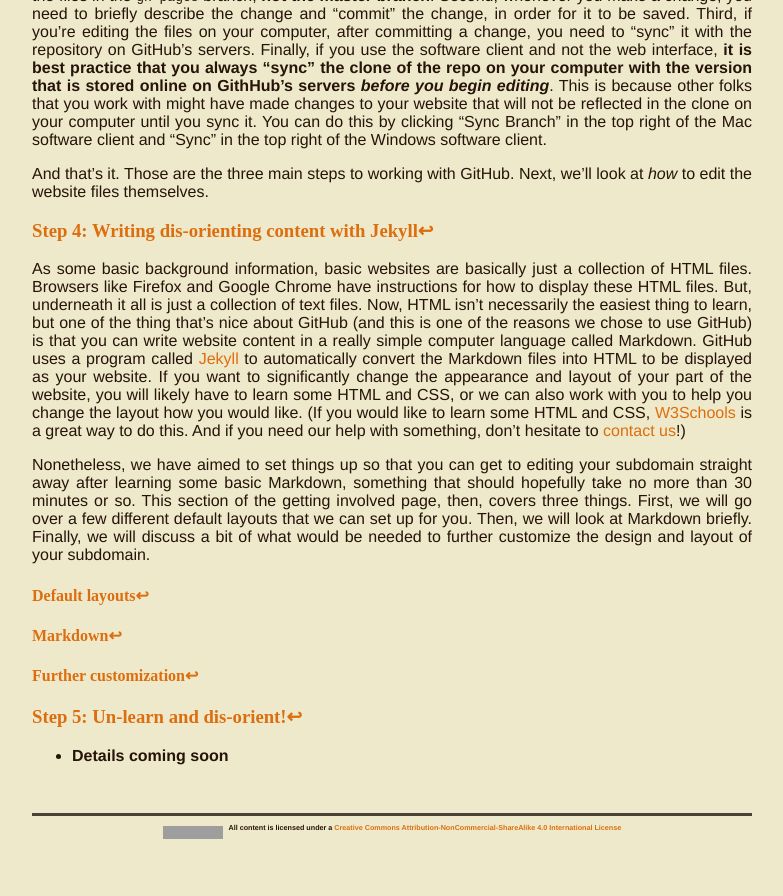
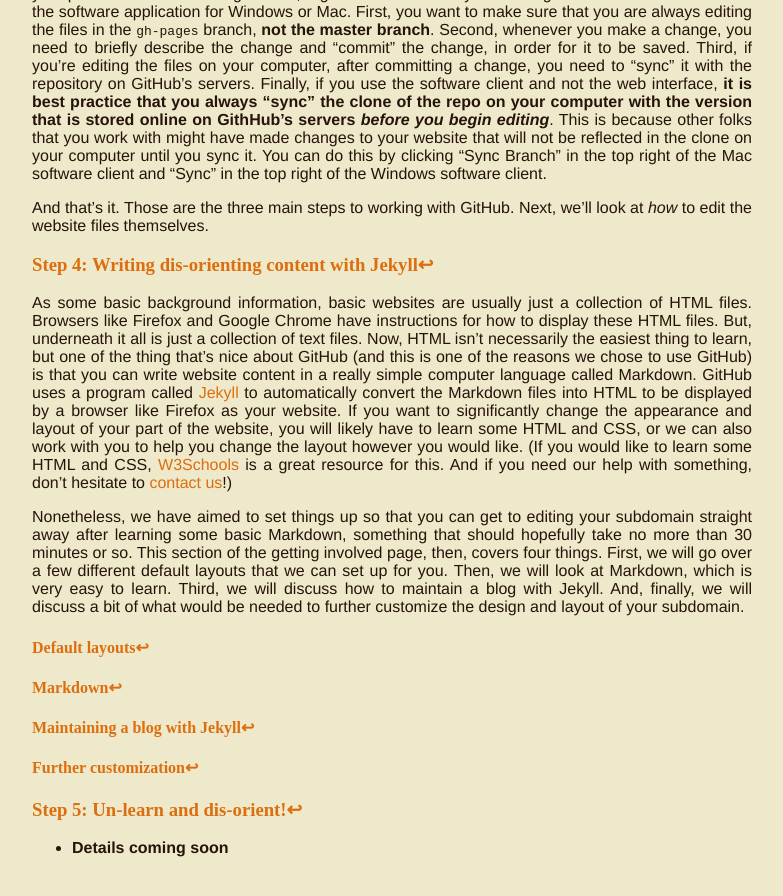
Before and after one commit to dis-orientation/dis-orientation.github.io, a Jekyll site: the page built from involved.md, in a window 1280 px wide and 900 px high, scrolled down 9158 px. Shown: the top 896 px of the window, without its empty margins (248-1031 px from the left). Built offline with Jekyll 4.4.1, drawn with Linux system fonts in a browser that asks for light colours; Markdown is read by kramdown in place of the engine named in the settings; before the commit the page ends 10007 px from its top, so only the background shows below that; some of the changed text lies outside the part shown; grey boxes are pictures that could not be loaded.

Commit message:
added blog section

```diff
--- a/involved.md
+++ b/involved.md
@@ -36,6 +36,8 @@ Below, we will focus on how to get involved if your university isn't already inv
 	- <a href="#default-layouts">Default layouts</a>
 
 	- <a href="#markdown">Markdown</a>
+
+	- <a href="#blog-with-jekyl">Maintaining a blog with Jekyll</a>
 
 	- <a href="#further-customization">Further customization</a>
 
@@ -211,13 +213,15 @@ And that's it. Those are the three main steps to working with GitHub. Next, we'l
 
 ### <a id="step-4">Step 4: Writing dis-orienting content with Jekyll</a><a href="#toc">↩</a>
 
-As some basic background information, basic websites are basically just a collection of HTML files. Browsers like Firefox and Google Chrome have instructions for how to display these HTML files. But, underneath it all is just a collection of text files. Now, HTML isn't necessarily the easiest thing to learn, but one of the thing that's nice about GitHub (and this is one of the reasons we chose to use GitHub) is that you can write website content in a really simple computer language called Markdown. GitHub uses a program called [Jekyll](http://jekyllrb.com/) to automatically convert the Markdown files into HTML to be displayed as your website. If you want to significantly change the appearance and layout of your part of the website, you will likely have to learn some HTML and CSS, or we can also work with you to help you change the layout how you would like. (If you would like to learn some HTML and CSS, [W3Schools](http://www.w3schools.com/) is a great way to do this. And if you need our help with something, don't hesitate to [contact us](http://dis-orientation.info/contact)!)
+As some basic background information, basic websites are usually just a collection of HTML files. Browsers like Firefox and Google Chrome have instructions for how to display these HTML files. But, underneath it all is just a collection of text files. Now, HTML isn't necessarily the easiest thing to learn, but one of the thing that's nice about GitHub (and this is one of the reasons we chose to use GitHub) is that you can write website content in a really simple computer language called Markdown. GitHub uses a program called [Jekyll](http://jekyllrb.com/) to automatically convert the Markdown files into HTML to be displayed by a browser like Firefox as your website. If you want to significantly change the appearance and layout of your part of the website, you will likely have to learn some HTML and CSS, or we can also work with you to help you change the layout however you would like. (If you would like to learn some HTML and CSS, [W3Schools](http://www.w3schools.com/) is a great resource for this. And if you need our help with something, don't hesitate to [contact us](http://dis-orientation.info/contact)!)
 
-Nonetheless, we have aimed to set things up so that you can get to editing your subdomain straight away after learning some basic Markdown, something that should hopefully take no more than 30 minutes or so. This section of the getting involved page, then, covers three things. First, we will go over a few different default layouts that we can set up for you. Then, we will look at Markdown briefly. Finally, we will discuss a bit of what would be needed to further customize the design and layout of your subdomain.
+Nonetheless, we have aimed to set things up so that you can get to editing your subdomain straight away after learning some basic Markdown, something that should hopefully take no more than 30 minutes or so. This section of the getting involved page, then, covers four things. First, we will go over a few different default layouts that we can set up for you. Then, we will look at Markdown, which is very easy to learn. Third, we will discuss how to maintain a blog with Jekyll. And, finally, we will discuss a bit of what would be needed to further customize the design and layout of your subdomain.
 
 #### <a id="default-layouts">Default layouts</a><a href="#toc">↩</a>
 
 #### <a id="markdown">Markdown</a><a href="#toc">↩</a>
+
+#### <a id="blog-with-jekyll">Maintaining a blog with Jekyll</a><a href="#toc">↩</a>
 
 #### <a id="further-customization">Further customization</a><a href="#toc">↩</a>
 
```
